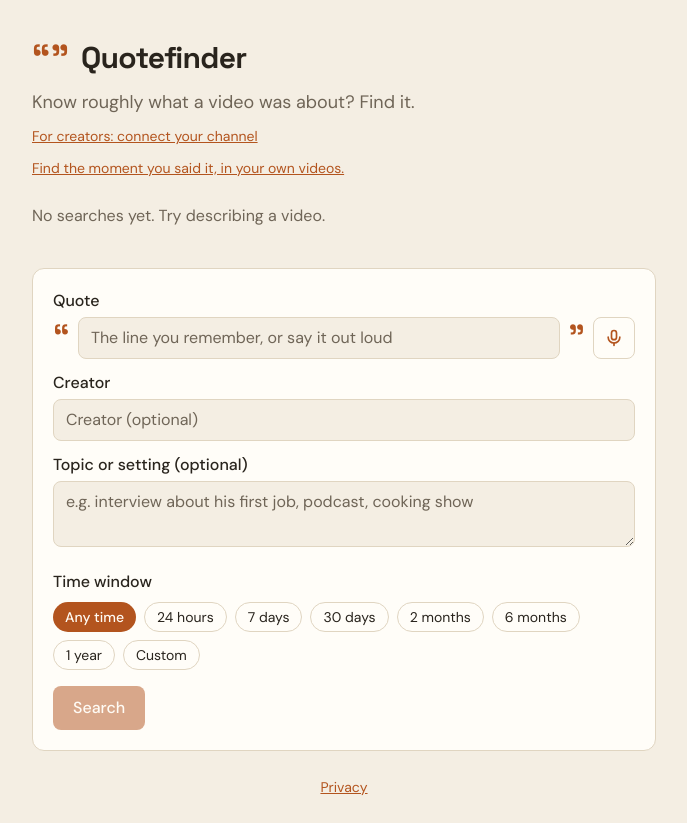
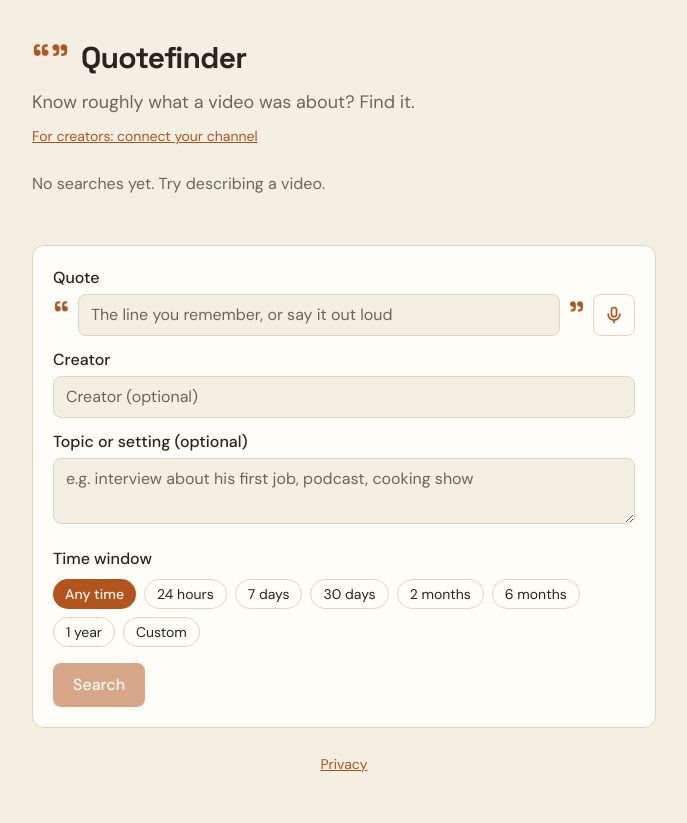
Before and after one commit to Emmanuel-Onwuka-dev/Quote_Finder, a React (Vite) app: page / in a window 1280 px wide. Shown: the whole page, without its empty margins (296-983 px from the left). After the commit the page ends 800 px from the top, so only its background shows below. Built offline with nearby package versions, Linux system fonts and the light colour scheme.

Commit message:
Landing page: remove duplicate creator link

```diff
--- a/src/client/App.tsx
+++ b/src/client/App.tsx
@@ -148,11 +148,6 @@ export default function App() {
               For creators: connect your channel
             </a>
           </p>
-          <p className="mt-2">
-            <a href="/creator" className="text-sm text-accent underline">
-              Find the moment you said it, in your own videos.
-            </a>
-          </p>
         </header>
 
         <main className="flex-1 pb-8">
```
